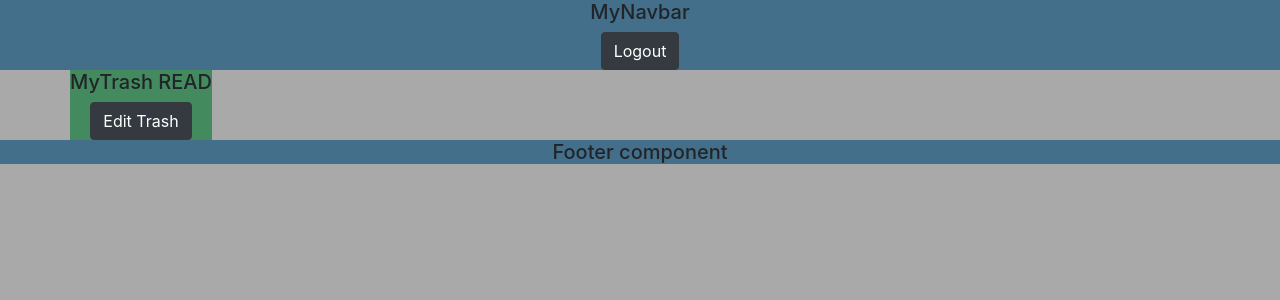
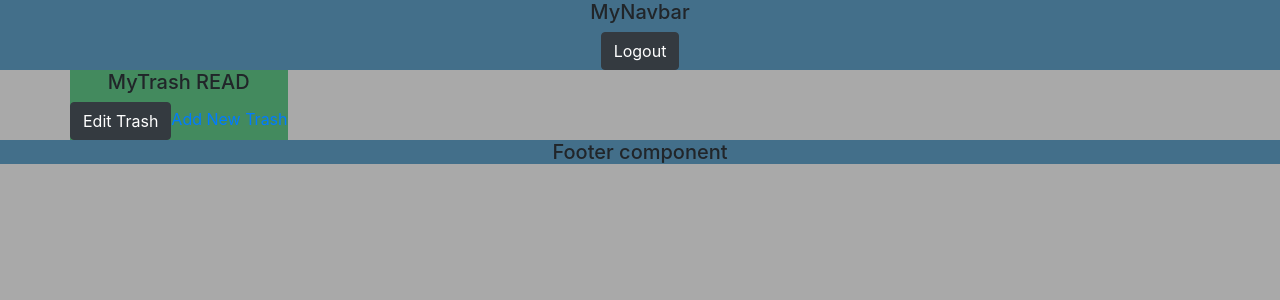
Before and after one commit to ToddSpainhour/trash-tracker, a React (Create React App) app: page /trackmytrash in a window 1280 px wide. Shown: the top 300 px of the page. Built offline with nearby package versions, Linux system fonts and the light colour scheme; no server answers; sample sign-in values are in the browser's storage.

Commit message:
routing working for edit and add new

```diff
--- a/src/components/pages/EditTrash/EditTrash.js
+++ b/src/components/pages/EditTrash/EditTrash.js
@@ -6,9 +6,9 @@ class EditTrash extends React.Component {
   render() {
     const editId = this.props.match.params.trashId;
     return (
-      <div className="UpdateTrash">
+      <div className="EditTrash">
         <h5>Edit Trash Page</h5>
-    <h6>The trash id is {editId}</h6>
+        <h6>The trash id is {editId}</h6>
       </div>
     );
   }
--- a/src/components/pages/MyTrash/MyTrash.js
+++ b/src/components/pages/MyTrash/MyTrash.js
@@ -1,4 +1,6 @@
 import React from 'react';
+
+import { Link } from 'react-router-dom';
 
 import './MyTrash.scss';
 
@@ -14,6 +16,7 @@ class MyTrash extends React.Component {
       <div className="MyTrash">
         <h5>MyTrash READ</h5>
         <button className="btn btn-dark" onClick={this.editEvent}>Edit Trash</button>
+        <Link to='/newtrash'>Add New Trash</Link>
       </div>
     );
   }
```
